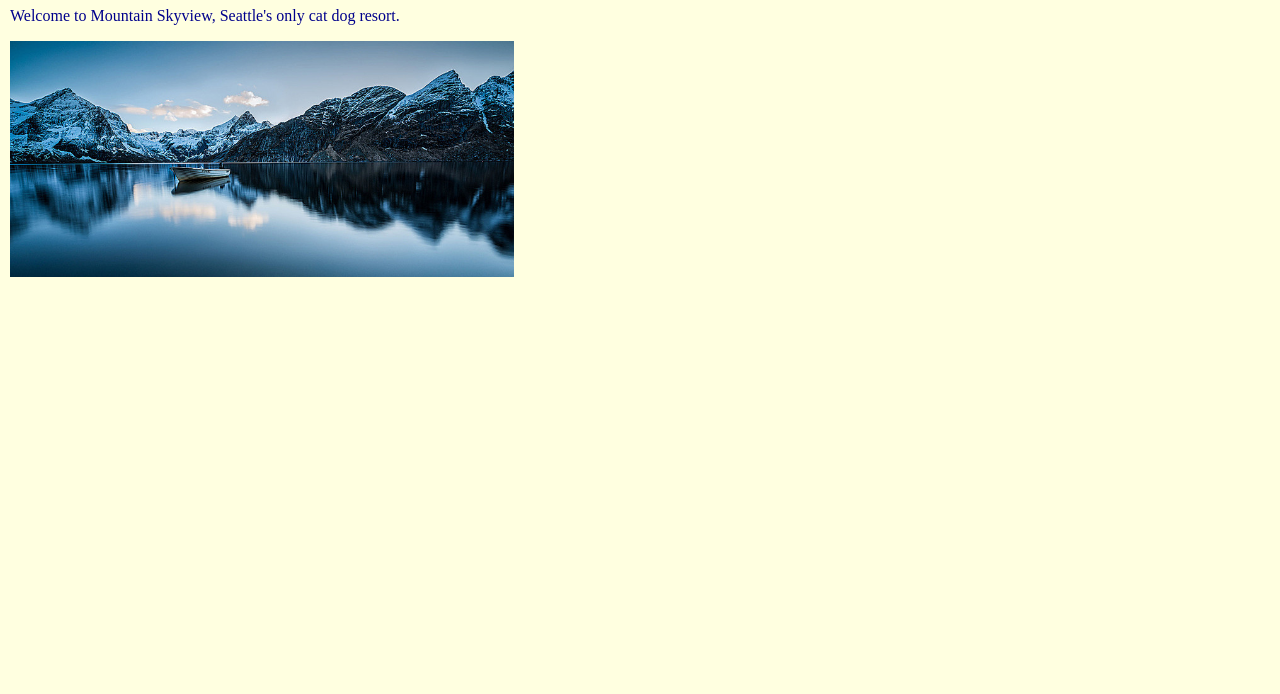
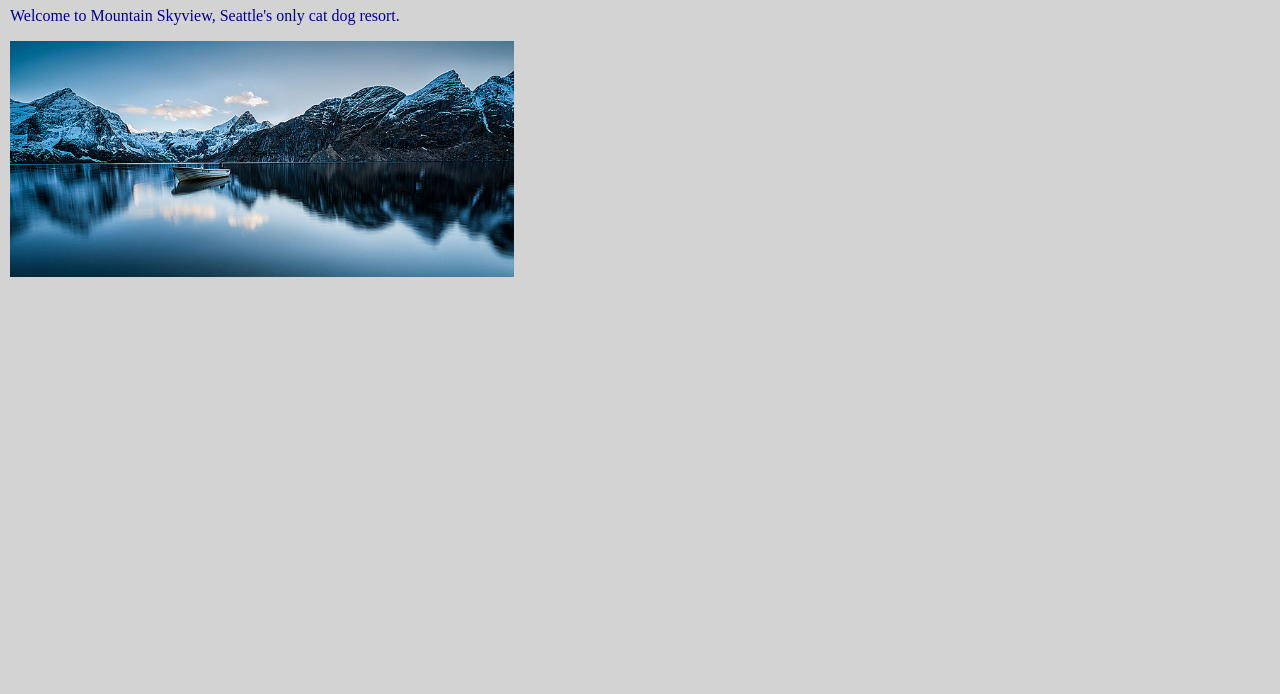
Before and after one commit to diplomapster/resort, a plain HTML site: page index.html in a window 1280 px wide. Shown: the part 106-800 px from the top of the page. Drawn offline with Linux system fonts and the light colour scheme.

Commit message:
merged styles2 into master and changed background of styles to lightgray

```diff
--- a/css/styles.css
+++ b/css/styles.css
@@ -25,7 +25,7 @@ h2{
 }
 
 body {
-  background-color: lightyellow;
+  background-color: lightgray;
   margin: 10px;
 }
 
```
